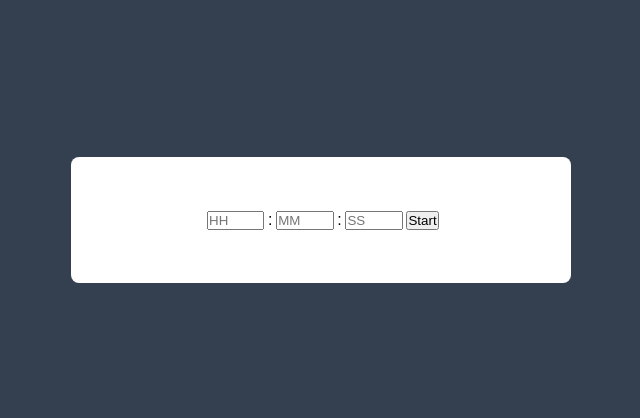
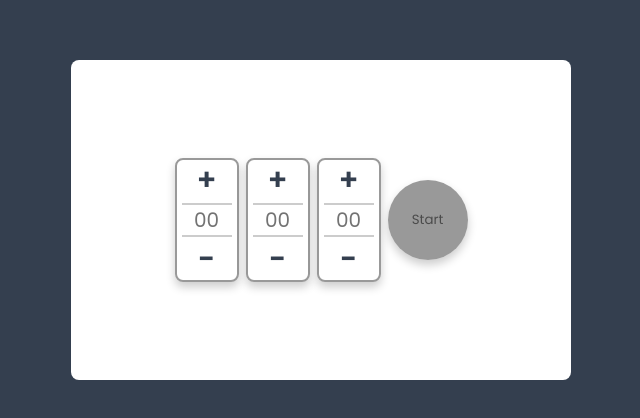
Before and after one commit to Zi-Shane/web-timer, a Next.js app: page / in a window 1280 px wide. Shown: the part 180-598 px from the top of the page, without its empty margins (319-959 px from the left). Built offline with nearby package versions, Linux system fonts and the light colour scheme.

Commit message:
Decorate App

```diff
--- a/app/globals.css
+++ b/app/globals.css
@@ -1,11 +1,3 @@
-.timer-box {
-  width: 4em;
-  margin: 0.5ch
-}
-
-.inline-div {
-  display: inline;
-}
 
 @import url('https://fonts.googleapis.com/css2?family=Poppins:wght@300;400;500;600;700&display=swap');
 
@@ -30,15 +22,15 @@
   border-radius: 8px;
   background: #fff;
   display: flex;
-  row-gap: 30px;
+  /* row-gap: 30px; */
   flex-direction: column;
   align-items: center;
 }
 
 .circular-progress {
   position: relative;
-  height: 300px;
-  width: 300px;
+  height: 220px;
+  width: 220px;
   border-radius: 50%;
   background: conic-gradient(#ff8400 3.6deg, #ededed 0deg);
   display: flex;
@@ -49,8 +41,8 @@
 .circular-progress::before {
   content: "";
   position: absolute;
-  height: 270px;
-  width: 270px;
+  height: 200px;
+  width: 200px;
   border-radius: 50%;
   background-color: #fff;
 }
@@ -67,6 +59,98 @@
   color: #343F4F;
 }
 
+.history-block {
+  cursor: pointer;
+}
+
 .half-text {
   font-size: 20px;
 }
+
+.setter-wrapper {
+  display: flex;
+  align-items: center;
+  height: 220px;
+  min-width: 300px;
+  justify-content: space-around;
+}
+
+.timer-setter {
+  width: 60px;
+  height: 120px;
+  display: flex;
+  flex-direction: column;
+  justify-content: center;
+  align-items: center;
+  border: 2px solid rgba(0, 0, 0, 0.4);
+  border-radius: 8px;
+  box-shadow: 0 5px 10px rgba(0, 0, 0, 0.2);
+}
+
+.timer-setter span {
+  width: 100%;
+  text-align: center;
+  font-size: 30px;
+  font-weight: 600;
+  color: #343F4F;
+  cursor: pointer;
+}
+
+.timer-box {
+  max-width: 50px;
+  height: 50px;
+  border-left: 0;
+  border-right: 0;
+  border-top: 2px solid rgba(0, 0, 0, 0.2);
+  border-bottom: 2px solid rgba(0, 0, 0, 0.2);
+  outline: none;
+  font-size: 20px;
+  color: #737373;
+  text-align: center;
+}
+
+.submit-btn {
+  height: 80px;
+  width: 80px;
+  border-radius: 50%;
+  border: none;
+  background: rgba(0, 0, 0, 0.4);;
+  color: #4b4b4b;
+  box-shadow: 0 5px 10px rgba(0, 0, 0, 0.2);
+}
+
+.pause-btn {
+  height: 80px;
+  width: 80px;
+  border-radius: 50%;
+  border: none;
+  background: #ff8400;
+  color: #4b4b4b;
+  box-shadow: 0 5px 10px rgba(0, 0, 0, 0.2);
+}
+
+.resume-btn {
+  height: 80px;
+  width: 80px;
+  border-radius: 50%;
+  border: none;
+  background: #00da37;
+  color: #4b4b4b;
+  box-shadow: 0 5px 10px rgba(0, 0, 0, 0.2);
+}
+
+.cancel-btn {
+  height: 80px;
+  width: 80px;
+  border-radius: 50%;
+  border: none;
+  background: rgba(0, 0, 0, 0.4);
+  color: #4b4b4b;
+  box-shadow: 0 5px 10px rgba(0, 0, 0, 0.2);
+}
+
+.control-btns {
+  width: 300px;
+  display: flex;
+  justify-content: space-around;
+}
--- a/app/layout.tsx
+++ b/app/layout.tsx
@@ -5,8 +5,8 @@ import './globals.css'
 const inter = Inter({ subsets: ['latin'] })
 
 export const metadata: Metadata = {
-  title: 'Create Next App',
-  description: 'Generated by create next app',
+  title: 'React Timer App',
+  description: 'First react app',
 }
 
 export default function RootLayout({
--- a/app/page.tsx
+++ b/app/page.tsx
@@ -1,6 +1,7 @@
 "use client";
 
 import Timer from "./timer";
+import { InputBox } from "./tmpl_InputBox";
 
 export default function App() {
   return (
--- a/app/runningTimer.tsx
+++ b/app/runningTimer.tsx
@@ -45,18 +45,15 @@ export function RunningTimer({
             {HH.toString().padStart(2, "0")}:
           </span>
           <span className="text">{MM.toString().padStart(2, "0")}:</span>
-          <span className="text">{SS.toString().padStart(2, "0")}.</span>
-          <span className="text half-text">
-            {MS.toString().padStart(2, "0")}
-          </span>
+          <span className="text">{SS.toString().padStart(2, "0")}</span>
         </div>
       </div>
 
-      <div>
-        <button onClick={handleToggle}>
+      <div className="control-btns">
+        <button className={pauseStatus ? "resume-btn" : "pause-btn"} onClick={handleToggle}>
           {pauseStatus ? "Resume" : "Pause"}
         </button>
-        <button onClick={handleCancel}>Cancel</button>
+        <button className="cancel-btn" onClick={handleCancel}>Cancel</button>
       </div>
     </div>
   );
--- a/app/setupTimer.tsx
+++ b/app/setupTimer.tsx
@@ -1,4 +1,4 @@
-import { seconds2HHMMMS } from "./timer";
+import { useRef } from "react";
 import { TimerHistory } from "./timerHistory";
 
 export function SetupTimer({
@@ -10,38 +10,112 @@ export function SetupTimer({
   handleHistoryClick: (i: number) => void;
   history: number[];
 }) {
+  const HHInputRef = useRef<HTMLInputElement>(null);
+  const MMInputRef = useRef<HTMLInputElement>(null);
+  const SSInputRef = useRef<HTMLInputElement>(null);
+
+  /*
+    handle >=23 >=59, "". if <0 as nornmal.
+  */
+  function handlePlusClick(inputElem: React.RefObject<HTMLInputElement>) {
+    if (inputElem.current != null) {
+      if (inputElem.current.name == "HH") {
+        if (parseInt(inputElem.current.value) >= 23) return;
+      } else {
+        if (parseInt(inputElem.current.value) >= 59) return;
+      }
+
+      if (inputElem.current.value) {
+        inputElem.current.value = (parseInt(inputElem.current.value) + 1)
+          .toString()
+          .padStart(2, "0");
+      } else {
+        // handle empty
+        inputElem.current.value = "1".padStart(2, "0");
+      }
+    }
+  }
+
+  /*
+    handle <0, "". if >=23 as nornmal.
+  */
+  function handleMinusClick(inputElem: React.RefObject<HTMLInputElement>) {
+    if (inputElem.current != null) {
+      if (parseInt(inputElem.current.value) <= 0) return;
+
+      if (inputElem.current.value) {
+        inputElem.current.value = (parseInt(inputElem.current.value) - 1)
+          .toString()
+          .padStart(2, "0");
+      } else {
+        // handle empty
+        if (inputElem.current.name == "HH") {
+          inputElem.current.value = "23";
+        } else {
+          inputElem.current.value = "59";
+        }
+      }
+    }
+  }
+
   return (
     <div className="container">
-      <form onSubmit={handleStartClick}>
+      <form className="setter-wrapper" onSubmit={handleStartClick}>
+        <div className="timer-setter">
+          <span className="plus" onClick={() => handlePlusClick(HHInputRef)}>
+            +
+          </span>
           <input
             className="timer-box"
             name="HH"
-          placeholder="HH"
-          type="number"
+            placeholder="00"
             min={0}
-          defaultValue=""
+            defaultValue="00"
+            ref={HHInputRef}
           />
-        :
+          <span className="minus" onClick={() => handleMinusClick(HHInputRef)}>
+            -
+          </span>
+        </div>
+        <div className="timer-setter">
+          <span className="plus" onClick={() => handlePlusClick(MMInputRef)}>
+            +
+          </span>
           <input
             className="timer-box"
             name="MM"
-          placeholder="MM"
-          type="number"
+            placeholder="00"
             min={0}
             max={59}
-          defaultValue=""
+            defaultValue="00"
+            ref={MMInputRef}
           />
-        :
+          <span className="minus" onClick={() => handleMinusClick(MMInputRef)}>
+            -
+          </span>
+        </div>
+        <div className="timer-setter">
+          <span className="plus" onClick={() => handlePlusClick(SSInputRef)}>
+            +
+          </span>
           <input
             className="timer-box"
             name="SS"
-          placeholder="SS"
-          type="number"
+            placeholder="00"
             min={0}
             max={59}
-          defaultValue=""
+            defaultValue="00"
+            ref={SSInputRef}
           />
-        <button type="submit">Start</button>
+          <span className="minus" onClick={() => handleMinusClick(SSInputRef)}>
+            -
+          </span>
+        </div>
+        <div>
+          <button className="submit-btn" type="submit">
+            Start
+          </button>
+        </div>
       </form>
 
       {history.length ? (
@@ -52,7 +126,6 @@ export function SetupTimer({
       ) : (
         ""
       )}
-
     </div>
   );
 }
--- a/app/timer.tsx
+++ b/app/timer.tsx
@@ -2,6 +2,8 @@
 import { useState, useRef, useEffect } from "react";
 import { SetupTimer } from "./setupTimer";
 import { RunningTimer } from "./runningTimer";
+
+const N_HISTORY = 3
 
 export function seconds2HHMMMS(
   duration: number
@@ -29,8 +31,8 @@ export default function Timer() {
   const totalTime = useRef(0);
 
   useEffect(() => {
-    if (history.length > 5) {
-      let trimHistory = history.slice(-5);
+    if (history.length > N_HISTORY) {
+      let trimHistory = history.slice(-N_HISTORY);
       setHistory(trimHistory);
       localStorage.setItem("HISTORY", JSON.stringify(trimHistory));
     } else {
@@ -39,7 +41,6 @@ export default function Timer() {
   }, [history]);
 
   async function handleToggle() {
-    console.log(pauseStatus);
     if (pauseStatus) {
       // click `resume`
       newCounter();
@@ -68,7 +69,6 @@ export default function Timer() {
           setIsStart(false);
           return prev;
         }
-
         return prev - 1;
       });
     }, 10);
@@ -87,12 +87,12 @@ export default function Timer() {
     console.log("click Start");
     setPauseStatus(false); // initial
     const form = new FormData(e.currentTarget);
-    let [HH, MM, SS, MS] = seconds2HHMMMS(duration);
+    let [HH, MM, SS, _] = seconds2HHMMMS(duration);
     HH = parseInt(form.get("HH")?.toString() || "0");
     MM = parseInt(form.get("MM")?.toString() || "0");
     SS = parseInt(form.get("SS")?.toString() || "0");
     let inputDuration = (HH * 3600 + MM * 60 + SS) * 100;
-    if (inputDuration <= 0) return; // input negative handle by HTML
+    if (inputDuration <= 0 || HH < 0 || MM < 0 || SS < 0) return;
     totalTime.current = inputDuration;
     setHistory([...history, totalTime.current]);
 
--- a/app/timerHistory.tsx
+++ b/app/timerHistory.tsx
@@ -9,11 +9,11 @@ export function TimerHistory({
 }) {
   return (
     <div className="history">
-      <span>Others</span>
+      <span>Recents</span>
       {history.map((item, i) => {
         let [historyHH, historyMM, historySS, _] = seconds2HHMMMS(item);
         return (
-          <div key={i} className="text" onClick={() => handleHistoryClick(i)}>
+          <div key={i} className="text history-block" onClick={() => handleHistoryClick(i)}>
             <span className="text">
               {historyHH.toString().padStart(2, "0")}:
             </span>
```
Also changed, not shown: app/tmpl_InputBox.tsx (added, +14 -0 lines), app/tmpl_inputBox.css (added, +35 -0 lines), app/tmpl_progressbar.tsx (added, +13 -0 lines). Lines whose indentation alone changed are shown as unchanged.
